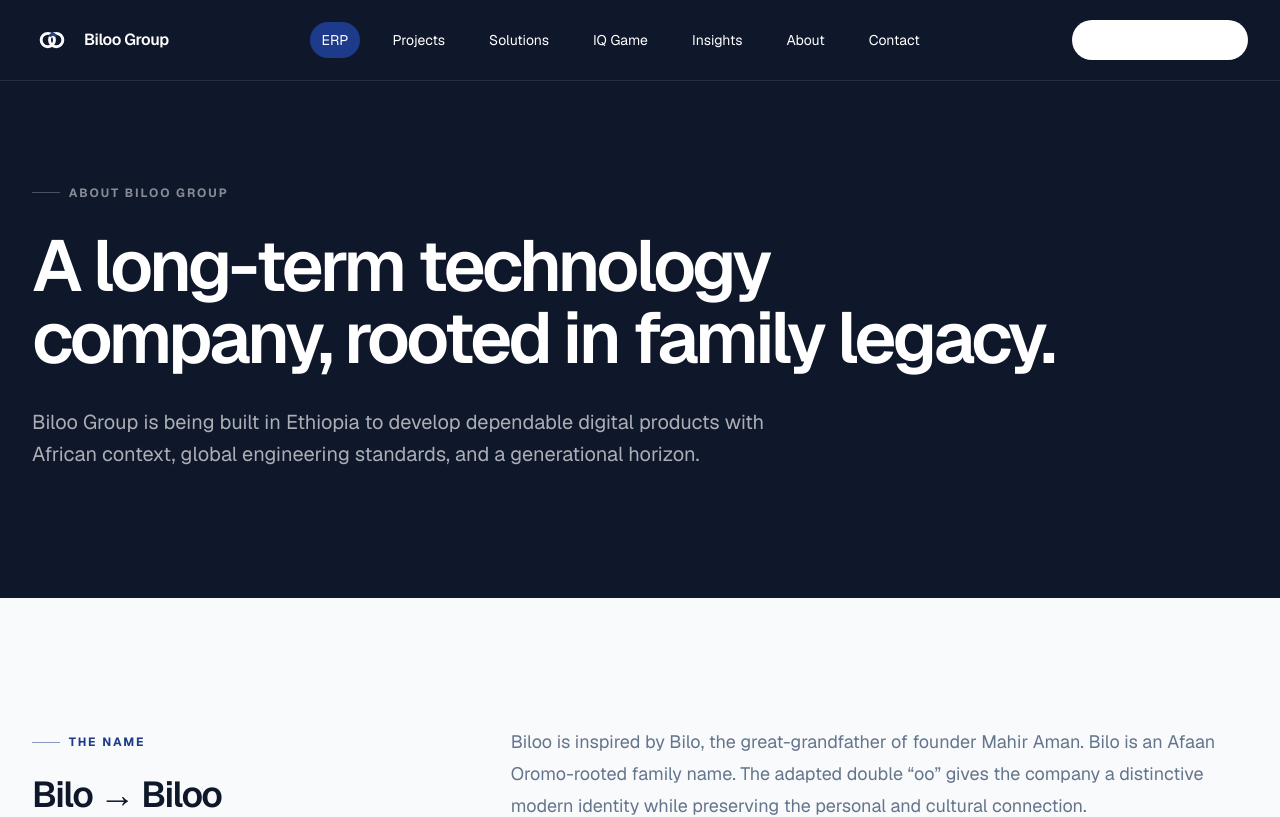
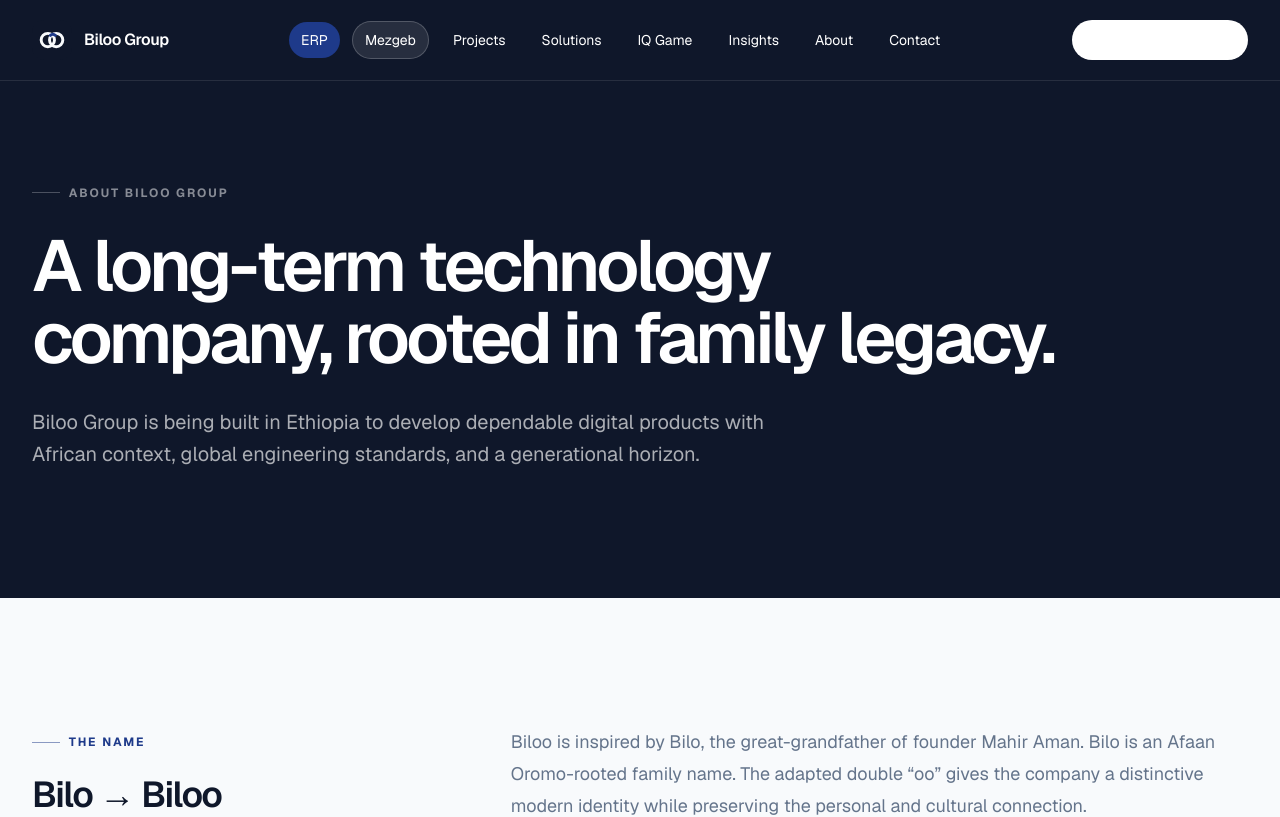
Before and after one commit to MahirG/biloo_group, a Next.js app: page /about in a window 1280 px wide. Shown: the top 817 px of the page. Built offline with nearby package versions, Linux system fonts and the light colour scheme; no server answers.

Commit message:
Add Biloo Mezgeb to primary navigation

```diff
--- a/src/components/site-header.tsx
+++ b/src/components/site-header.tsx
@@ -7,10 +7,11 @@
 import { BrandMark } from "@/components/brand-mark";
 
 const navItems = [
-  { href: "/erp", label: "ERP" },
+  { href: "/erp", label: "ERP", descriptor: "Business OS" },
+  { href: "/mezgeb", label: "Mezgeb", descriptor: "Business ledger" },
   { href: "/projects", label: "Projects" },
   { href: "/solutions", label: "Solutions" },
-  { href: "/iq-game", label: "IQ Game" },
+  { href: "/iq-game", label: "IQ Game", descriptor: "Play ✨" },
   { href: "/insights", label: "Insights" },
   { href: "/about", label: "About" },
   { href: "/contact", label: "Contact" },
@@ -53,13 +54,14 @@
 
         <nav
           aria-label="Primary navigation"
-          className="hidden items-center gap-5 lg:flex"
+          className="hidden items-center gap-3 xl:flex"
         >
           {navItems.map((item) => {
             const active =
               pathname === item.href ||
               (item.href !== "/" && pathname.startsWith(`${item.href}/`));
             const isErp = item.href === "/erp";
+            const isMezgeb = item.href === "/mezgeb";
 
             return (
               <Link
@@ -69,6 +71,10 @@
                     ? active
                       ? "bg-white text-graphite"
                       : "bg-sapphire text-white hover:bg-white hover:text-graphite"
+                    : isMezgeb
+                      ? active
+                        ? "bg-ivory text-graphite"
+                        : "border border-white/20 bg-white/10 text-white hover:bg-white hover:text-graphite"
                       : active
                         ? "text-white"
                         : "text-white/70 hover:text-white"
@@ -83,7 +89,7 @@
         </nav>
 
         <Link
-          className="focus-ring hidden rounded-full bg-white px-5 py-2.5 text-sm font-semibold text-graphite transition hover:bg-ivory lg:inline-flex"
+          className="focus-ring hidden rounded-full bg-white px-5 py-2.5 text-sm font-semibold text-graphite transition hover:bg-ivory xl:inline-flex"
           href="/contact"
         >
           Start a conversation
@@ -95,7 +101,7 @@
           aria-label={
             menuOpen ? "Close navigation menu" : "Open navigation menu"
           }
-          className="focus-ring relative z-[60] grid h-12 w-12 place-items-center rounded-full border border-white/25 bg-white/10 backdrop-blur-md lg:hidden"
+          className="focus-ring relative z-[60] grid h-12 w-12 place-items-center rounded-full border border-white/25 bg-white/10 backdrop-blur-md xl:hidden"
           onClick={() => setMenuOpen((current) => !current)}
           type="button"
         >
@@ -122,7 +128,7 @@
 
       <div
         aria-hidden={!menuOpen}
-        className={`fixed inset-0 z-40 bg-graphite/60 backdrop-blur-sm transition lg:hidden ${
+        className={`fixed inset-0 z-40 bg-graphite/60 backdrop-blur-sm transition xl:hidden ${
           menuOpen
             ? "pointer-events-auto opacity-100"
             : "pointer-events-none opacity-0"
@@ -132,7 +138,7 @@
 
       <nav
         aria-label="Mobile navigation"
-        className={`fixed inset-x-4 top-24 z-50 max-h-[calc(100svh-7rem)] overflow-y-auto rounded-[2rem] border border-white/10 bg-graphite p-5 shadow-2xl transition duration-300 lg:hidden ${
+        className={`fixed inset-x-4 top-24 z-50 max-h-[calc(100svh-7rem)] overflow-y-auto rounded-[2rem] border border-white/10 bg-graphite p-5 shadow-2xl transition duration-300 xl:hidden ${
           menuOpen
             ? "pointer-events-auto translate-y-0 opacity-100"
             : "pointer-events-none -translate-y-5 opacity-0"
@@ -145,6 +151,7 @@
               pathname === item.href ||
               (item.href !== "/" && pathname.startsWith(`${item.href}/`));
             const isErp = item.href === "/erp";
+            const isMezgeb = item.href === "/mezgeb";
             const isGame = item.href === "/iq-game";
 
             return (
@@ -153,6 +160,8 @@
                 className={`flex items-center justify-between rounded-2xl px-5 py-4 text-lg font-semibold transition ${
                   isErp
                     ? "bg-sapphire text-white"
+                    : isMezgeb
+                      ? "border border-white/15 bg-white text-graphite"
                       : isGame
                         ? "bg-amber-300 text-amber-950"
                         : active
@@ -165,7 +174,7 @@
               >
                 <span>{item.label}</span>
                 <span aria-hidden="true" className="text-sm opacity-70">
-                  {isErp ? "Business OS" : isGame ? "Play ✨" : `0${index + 1}`}
+                  {item.descriptor ?? `0${index + 1}`}
                 </span>
               </Link>
             );
```
Lines whose indentation alone changed are shown as unchanged.
